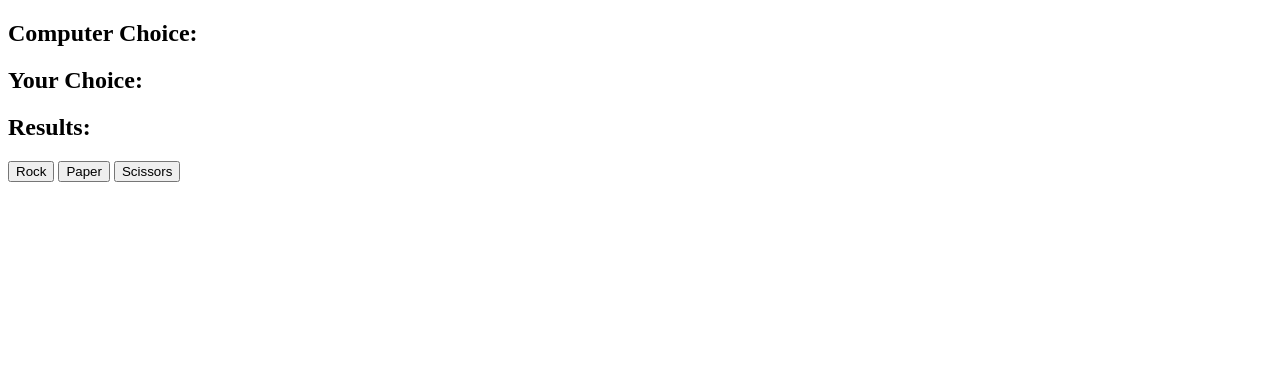
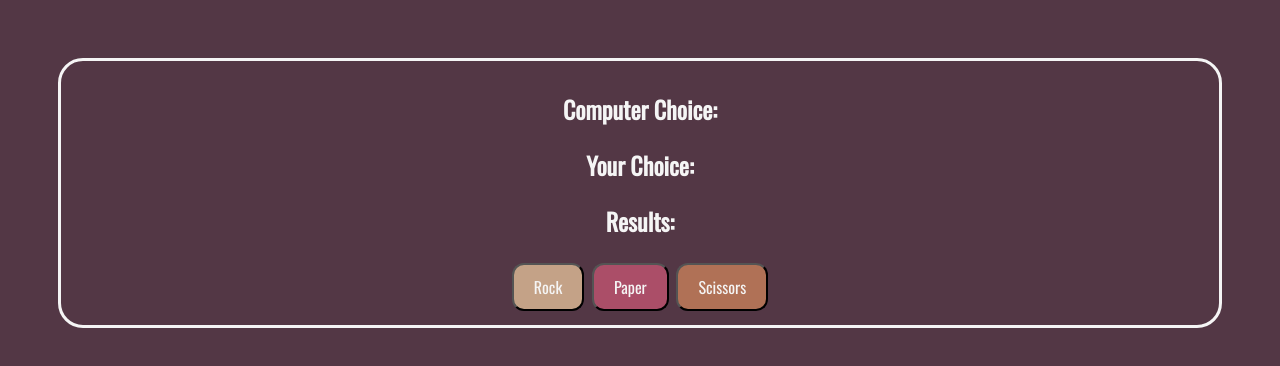
Before and after one commit to ariellouise/Rock-Paper-Scissors, a plain HTML site: page index.html in a window 1280 px wide. Drawn offline with nearby package versions, Linux system fonts and the light colour scheme.

Commit message:
added styling
added color, button and font, as well as alignment

```diff
--- a/index.html
+++ b/index.html
@@ -3,17 +3,22 @@
     <head>
         <meta charset="UTF-8">
         <title>Rock Paper Scissors</title>
+        <link rel="stylesheet" href ="style.css">
+        <link rel="preconnect" href="https://fonts.googleapis.com">
+        <link rel="preconnect" href="https://fonts.gstatic.com" crossorigin>
+        <link href="https://fonts.googleapis.com/css2?family=Oswald&display=swap" rel="stylesheet">
     </head>
     <body>
-        <h2>Computer Choice: <span id="computer-choice"></span></h2>
-        <h2>Your Choice: <span id="your-choice"></span></h2>
-        <h2>Results: <span id="result"></span></h2>
-        <button id="rock">Rock</button>
-        <button id="paper">Paper</button>
-        <button id="scissors">Scissors</button>
-
-
-
+        <div id="gameDiv">
+            <h2>Computer Choice:   <span id="computer-choice"></span></h2>
+            <h2>Your Choice:   <span id="your-choice"></span></h2>
+            <h2>Results:   <span id="result"></span></h2>
+            <div id = "button">
+            <button id="rock" class="choiceBtn1">Rock</button>
+            <button id="paper" class="choiceBtn2">Paper</button>
+            <button id="scissors" class="choiceBtn3">Scissors</button>
+        </div>
+        </div>
         <script src="app.js" charset="utf-8">
     </body>
 </html>
--- a/style.css
+++ b/style.css
@@ -0,0 +1,47 @@
+#gameDiv {
+  font-family: "Oswald", sans-serif;
+  /* background-color: #9d9171; */
+  color: whitesmoke;
+  border: 3px solid;
+  border-radius: 25px;
+  padding: 10px;
+  text-align: center;
+}
+
+body {
+  background-color: #533745;
+  padding: 50px;
+}
+
+#computer-choice,
+#your-choice,
+#result {
+  color: #9d9171;
+}
+button {
+  padding: 10px 20px;
+  text-align: center;
+  text-decoration: none;
+  display: inline-block;
+  font-size: 16px;
+  margin: 4px 2px;
+  border-radius: 12px;
+}
+
+.choiceBtn1 {
+  color: whitesmoke;
+  background-color: #c4a287;
+  font-family: "Oswald", sans-serif;
+}
+
+.choiceBtn2 {
+  color: whitesmoke;
+  background-color: #ab4e68;
+  font-family: "Oswald", sans-serif;
+}
+
+.choiceBtn3 {
+  color: whitesmoke;
+  background-color: #b07156;
+  font-family: "Oswald", sans-serif;
+}
```
